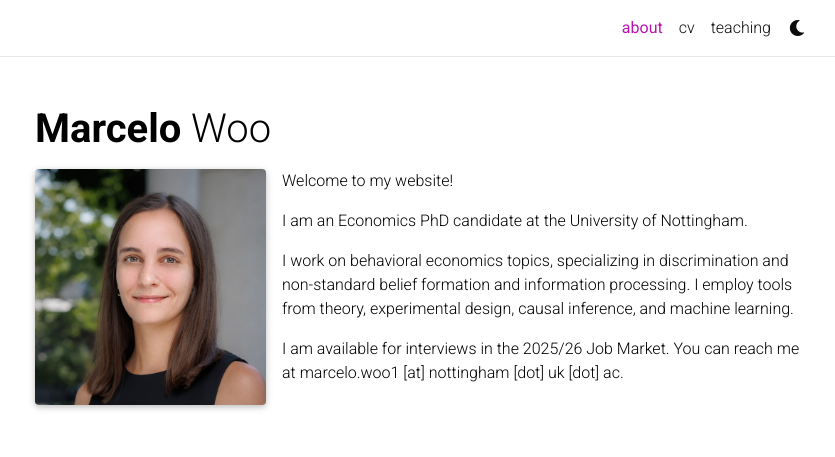
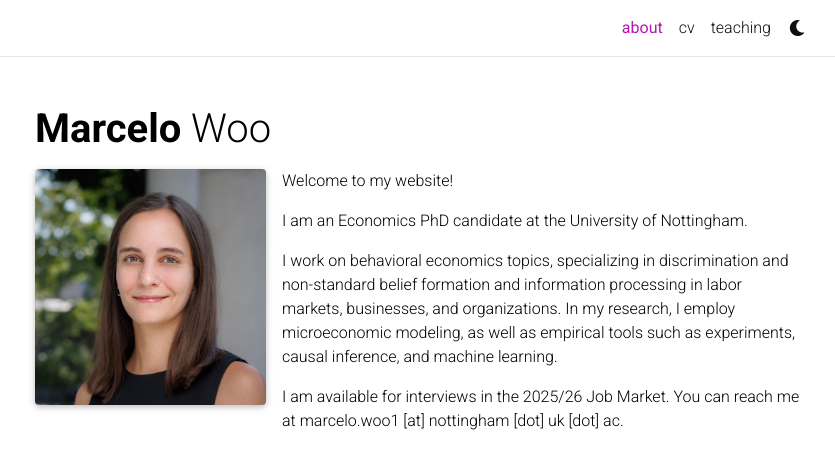
Before and after one commit to marcelowoo/marcelowoo.github.io, a Jekyll site: the page built from _pages/about.md, in a window 1280 px wide and 1078 px high. Shown: the top 457 px of the window, without its empty margins (220-1055 px from the left). Built offline with Jekyll 4.4.1, drawn with Linux system fonts in a browser that asks for light colours; comment, search, counter and statistics services are not loaded; a style sheet for code colours, icons or effects is not loaded.

Commit message:
Update about.md

```diff
--- a/_pages/about.md
+++ b/_pages/about.md
@@ -19,7 +19,7 @@ Welcome to my website!
 
 I am an Economics PhD candidate at the University of Nottingham.
 
-I work on behavioral economics topics, specializing in discrimination and non-standard belief formation and information processing. I employ tools from theory, experimental design, causal inference, and machine learning.
+I work on behavioral economics topics, specializing in discrimination and non-standard belief formation and information processing in labor markets, businesses, and organizations. In my research, I employ microeconomic modeling, as well as empirical tools such as experiments, causal inference, and machine learning.
 
 <!-- My research interests center around the economic consequences of non-standard belief formation and information processing, in labor markets and organizations, using a combination of theoretical modelling and causal inference. -->
 
```
